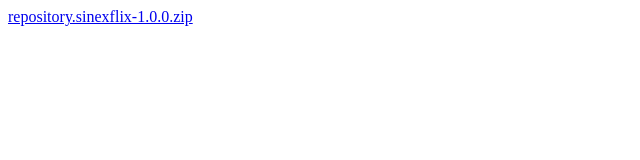
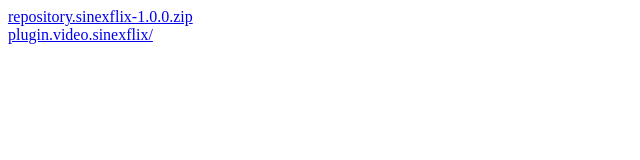
Before and after one commit to samuelfreefire3333-spec/sinexflix, a plain HTML site: page index.html in a window 1280 px wide. Shown: the whole page, without its empty margins (0-640 px from the left). Drawn offline with Linux system fonts and the light colour scheme.

Commit message:
Add link to Sinexflix video plugin

```diff
--- a/index.html
+++ b/index.html
@@ -2,4 +2,5 @@
 <html><head><meta charset="utf-8"><title>Sinexflix</title></head>
 <body>
 <a href="repository.sinexflix-1.0.0.zip">repository.sinexflix-1.0.0.zip</a><br>
+  <a href="plugin.video.sinexflix/">plugin.video.sinexflix/</a><br>
 </body></html>
```
